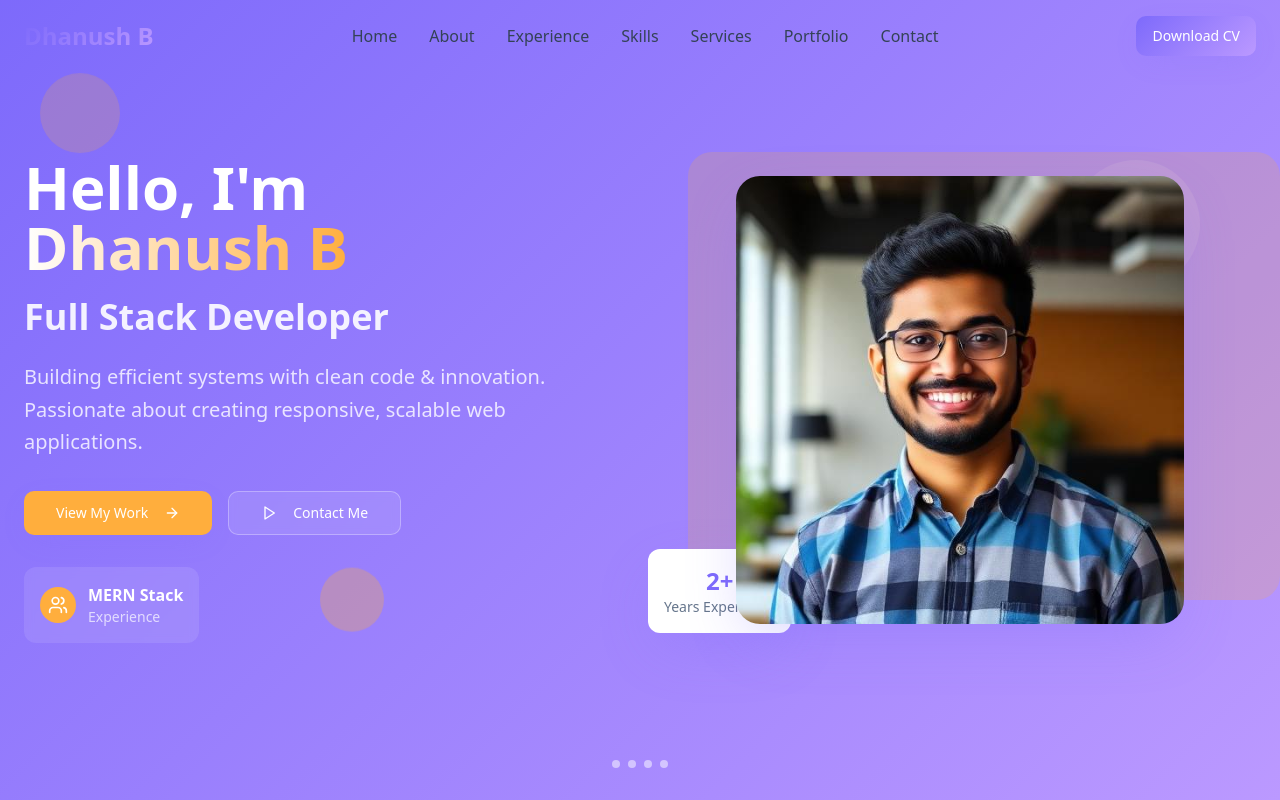
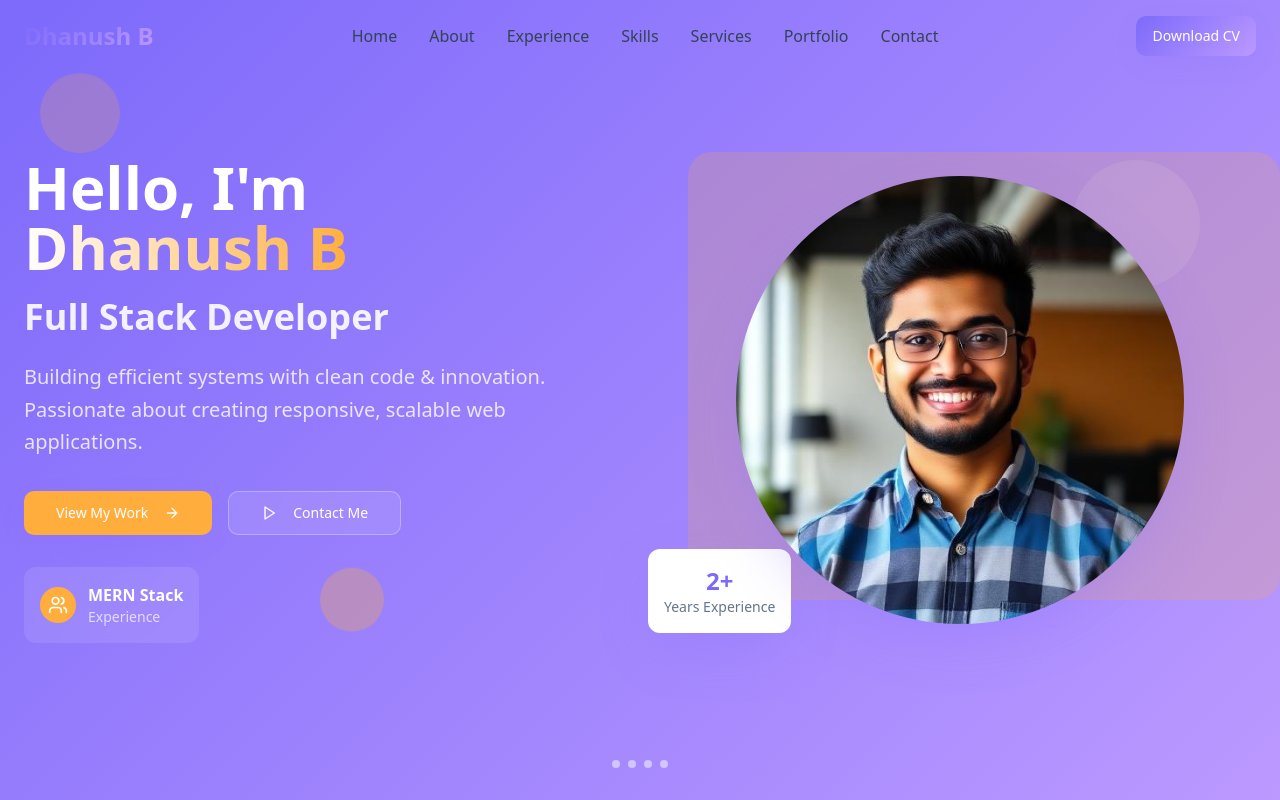
Before and after one commit to Dhanush7547/dhanush-dev-folio, a React (Vite) app: page / in a window 1280 px wide. Shown: the top 800 px of the page. Built offline with nearby package versions, Linux system fonts and the light colour scheme.

Commit message:
Update hero section profile picture
Add new profile picture to the hero section with a circular mask.

```diff
--- a/src/components/Hero.tsx
+++ b/src/components/Hero.tsx
@@ -80,7 +80,7 @@ const Hero = () => {
                 <img
                   src={profileImage}
                   alt="Dhanush B - Full Stack Developer"
-                  className="w-full max-w-md mx-auto rounded-3xl shadow-strong"
+                  className="w-full max-w-md mx-auto rounded-full shadow-strong object-cover aspect-square"
                 />
               </div>
 
```
